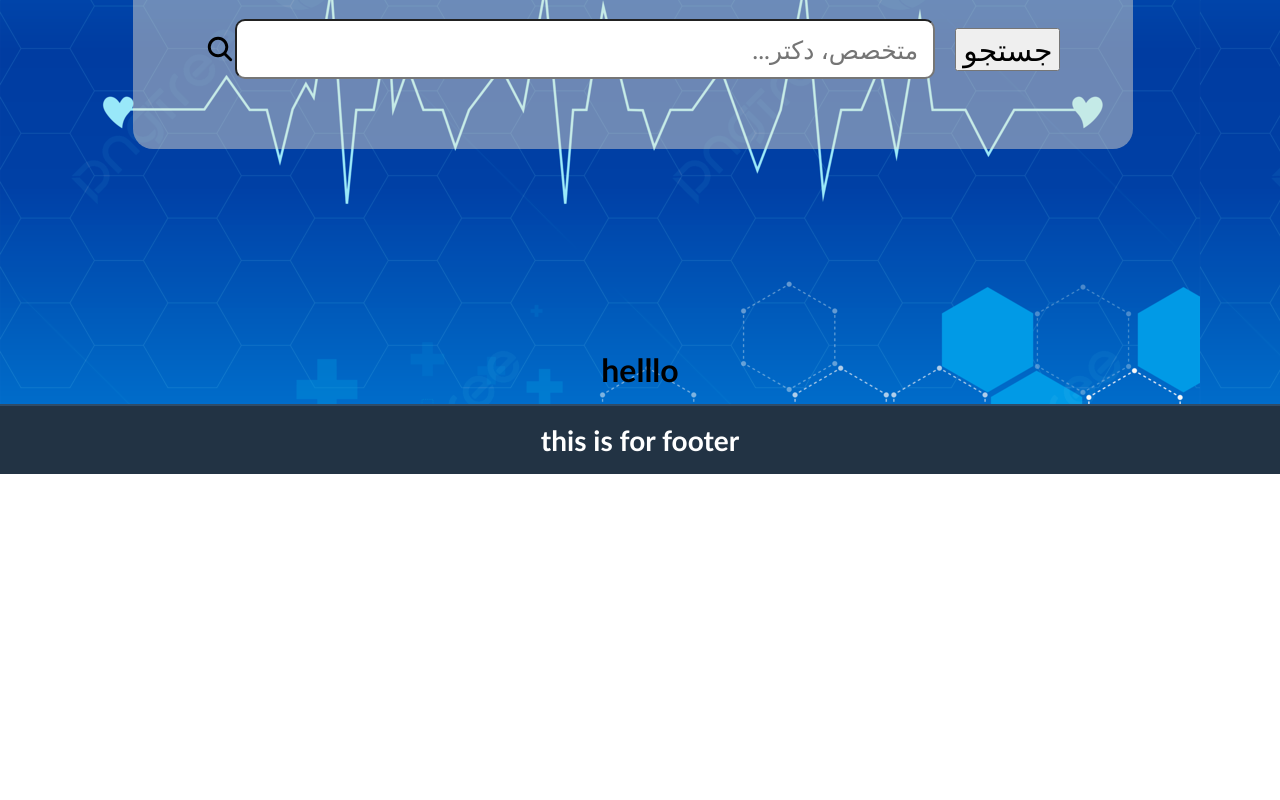
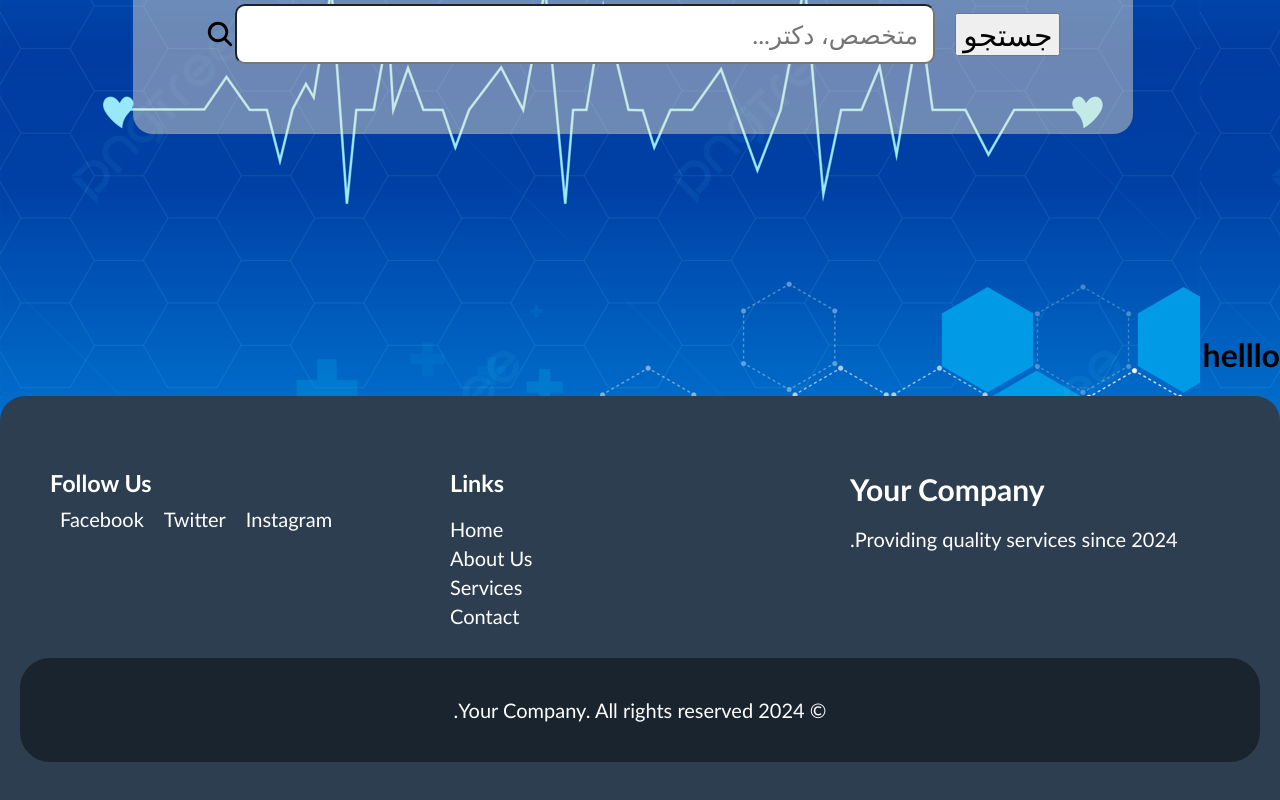
Before and after one commit to FARTASH-421/ProjectSE_1403, a React (Vite) app in the folder front-end/: page / in a window 1280 px wide. Shown: the part 326-1126 px from the top of the page. Before the commit the page ends 800 px from the top, so only its background shows below. Built offline with nearby package versions, Linux system fonts and the light colour scheme.

Commit message:
debug and add somethings

```diff
--- a/front-end/src/HomePage/Footer.jsx
+++ b/front-end/src/HomePage/Footer.jsx
@@ -1,11 +1,37 @@
-import React from 'react'
-import '../HomePage/footer.css'
-export default function Footer() {
+import React from 'react';
+import './Footer.css'; // Create this CSS file for styling
+
+const Footer = () => {
   return (
-    <div>
-        <footer>
-            <h1>this is for footer</h1>
-        </footer>
-    </div>
-  )
-}
+    <footer className="footer">
+      <div className="footer-container">
+        <div className="footer-section">
+          <h2>Your Company</h2>
+          <p>Providing quality services since 2024.</p>
+        </div>
+        <div className="footer-section">
+          <h3>Links</h3>
+          <ul className="footer-links">
+            <li><a href="./home">Home</a></li>
+            <li><a href="#">About Us</a></li>
+            <li><a href="#">Services</a></li>
+            <li><a href="#">Contact</a></li>
+          </ul>
+        </div>
+        <div className="footer-section">
+          <h3>Follow Us</h3>
+          <div className="social-links">
+            <a href="https://github.com/FARTASH-421" aria-label="Facebook">Facebook</a>
+            <a href="https://github.com/FARTASH-421" aria-label="Twitter">Twitter</a>
+            <a href="https://github.com/FARTASH-421" aria-label="Instagram">Instagram</a>
+          </div>
+        </div>
+      </div>
+      <div className="footer-bottom">
+        <p>&copy; 2024 Your Company. All rights reserved.</p>
+      </div>
+    </footer>
+  );
+};
+
+export default Footer;
--- a/front-end/src/HomePage/Navbar.css
+++ b/front-end/src/HomePage/Navbar.css
@@ -6,6 +6,7 @@
     padding: 0px 15px;
     background-color:#1a3164fd;
     color: #fff;
+    height: 60px;
     box-shadow: 0px 10px 5px rgb(43, 120, 214);
 }
 
@@ -61,9 +62,45 @@
     font-weight: bold;
 }
 
-.nav-itme:hover{
+.nav-item:hover{
+    box-shadow: 0px 3px red;
+    text-align: center;
 
-    background-color:#0199a1;
+}
+
+.username-container {
+    cursor: pointer;
+    margin-left: 100px;
+}
+.dropdown-navbar {
+    position: fixed;
+    margin-top: 5px;
+
+    background-color:#3357a4a0;
+    width: 200px;
+    display: flex;
+    flex-direction: column;
+    justify-content: space-evenly;
+    align-items: center;
     border-radius: 10px;
+    box-shadow: 0 2px 5px rgba(0, 0, 0, 0.2);
+    /* border: 2px solid red ; */
+}
+
+.dropdown-navbar a {
+    display: block;
+    text-decoration: none;
+    color: black;
+    transition: background-color 0.3s;
+    font-size: 25px;
+    border-radius: 5px;
+    width: 150px;
     text-align: center;
+
+
 }
+
+.dropdown-navbar a:hover {
+    background-color: #f0f0f0; /* Highlight on hover */
+    /* font-size: 25px; */
+}
--- a/front-end/src/HomePage/Navbar.jsx
+++ b/front-end/src/HomePage/Navbar.jsx
@@ -1,27 +1,56 @@
-import React, {useState} from 'react';
+import React, { useState } from 'react';
 import { GoHome } from "react-icons/go";
 import './Navbar.css';
 
 const Navbar = () => {
-
     const user = localStorage.getItem('user');
     const strCh = localStorage.getItem('login');
     let checkLogin = JSON.parse(strCh);
+    const [isDropdownOpen, setDropdownOpen] = useState(false);
+
+    const handleMouseEnter = () => {
+        setDropdownOpen(true);
+    };
+
+    const handleMouseLeave = () => {
+        setDropdownOpen(false);
+    };
+
+    const handleLogout = () => {
+
+        localStorage.removeItem('user');
+        localStorage.removeItem('login');
+        window.location.href = './home'; // Redirect to login page
+    };
+
     return (
         <nav className="navbar">
             <ul className="nav-links">
-                <li className="nav-itme"><a href="/home"><GoHome /> خانه</a></li>
-                <li className="nav-itme"><a href="#services">خدمات</a></li>
-                <li className="nav-itme"><a href="#contact">ارتباط</a></li>
-                <li className="nav-itme"><a href="#about">درباره</a></li>
+                <li className="nav-item"><a href="/home"><GoHome /> خانه</a></li>
+                <li className="nav-item"><a href="#services">خدمات</a></li>
+                <li className="nav-item"><a href="#contact">ارتباط</a></li>
+                <li className="nav-item"><a href="#about">درباره</a></li>
             </ul>
 
             <div className="navbar-left">
-               { checkLogin? <a href='./logout' className="login-button"><span>{user}</span></a> :
-                <a href="./login" className="login-button"> <span>ورود | ثبت نام</span></a>
-                }
+                {checkLogin ? (
+                    <div
+                        className="username-container"
+                        onMouseEnter={handleMouseEnter}
+                        onMouseLeave={handleMouseLeave}
+                    >
+                        <span className="login-button">{user}</span>
+                        {isDropdownOpen && (
+                            <div className="dropdown-navbar">
+                                <a className="profile"href="/profile">Profile</a>
+                                <a className = "logU" onClick={handleLogout}>Logout</a>
+                            </div>
+                        )}
+                    </div>
+                ) : (
+                    <a href="./login" className="login-button"> <span>ورود | ثبت نام</span></a>
+                )}
             </div>
-
         </nav>
     );
 };
--- a/front-end/src/HomePage/SearchBar.jsx
+++ b/front-end/src/HomePage/SearchBar.jsx
@@ -59,7 +59,7 @@ export default function SearchBar() {
         </div>
     </div>
 
-    <div className='dropdown'>
+    <div className='dropdownw'>
          <h1>helllo</h1>
             {/* {datas.map((item) => <p>{item.full_name}</p>)} */}
         </div>
--- a/front-end/src/HomePage/footer.css
+++ b/front-end/src/HomePage/footer.css
@@ -1,17 +1,70 @@
-footer {
-    background-color: #234f;
-    color: #fff;
-    font-size: 14px;
-    bottom: 0;
-    position: fixed;
-    left: 0;
-    right: 0;
+.footer {
+    background-color: #2c3e50;
+    color: white;
+    padding: 40px 20px;
+    text-align: left;
+    font-size: 20px;
+    border-top-left-radius: 25px;   /* Rounded top left corner */
+    border-top-right-radius: 25px;  /* Rounded top right corner */
+  }
+
+  .footer-container {
+    display: flex;
+    justify-content: space-between;
+    flex-wrap: wrap;
+    max-width: 1200px;
+    margin: 0 auto;
+  }
+
+  .footer-section {
+    flex: 1;
+    margin: 10px;
+  }
+
+  .footer-section h2,
+  .footer-section h3 {
+    margin-bottom: 10px;
+  }
+
+  .footer-links {
+    list-style-type: none;
+    padding: 0;
+  }
+
+  .footer-links li {
+    margin: 5px 0;
+  }
+
+  .footer-links a {
+    color: white;
+    font-size: 20px;
+    text-decoration: none;
+    transition: color 0.3s;
+  }
+
+  .footer-links a:hover {
+    color: #3498db; /* Highlight color */
+  }
+
+  .social-links {
+    margin-top: 10px;
+  }
+
+  .social-links a {
+    color: white;
+    margin: 0 10px;
+    font-size: 20px;
+    text-decoration: none;
+    transition: color 0.3s;
+  }
+
+  .social-links a:hover {
+    color: #3498db; /* Highlight color */
+  }
+
+  .footer-bottom {
     text-align: center;
-    z-index: 999;
-    height: 70px;
-    box-shadow: 0px 2px rgba(53, 85, 116, 0.758)  inset;
-}
-
-footer p {
-    margin: 10px 0;
-}
+    padding: 20px 0;
+    border-radius: 30px;
+    background-color: #1a242f;
+  }
```
